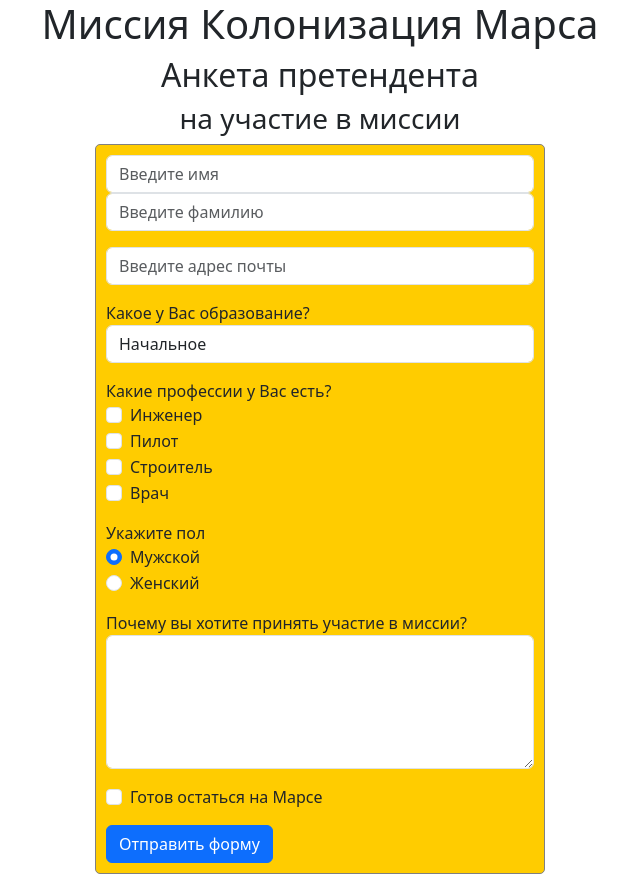
After one commit to alex9127git/MarsColonization, a Flask app: page /register in a window 1280 px wide. The commit adds this page. Shown: the whole page, without its empty margins (320-960 px from the left). Run offline with Flask 2, Linux system fonts and the light colour scheme.

Commit message:
Added page that displays register form answers

```diff
--- a/main.py
+++ b/main.py
@@ -1,21 +1,24 @@
 # -*- encoding: utf-8 -*-
 import os
-from flask import Flask, render_template, request
+from flask import Flask, render_template, request, url_for, redirect
 import db_session
 
 
 app = Flask(__name__)
+answers_param = dict()
 
 
 @app.route("/")
 @app.route("/index")
 def root():
-    return render_template('base.html', title='Домашняя страница')
+    return render_template('base.html', title='Домашняя страница',
+                           stylesheet_path=url_for('static', filename='css/style.css'))
 
 
 @app.route("/list_prof/<list_type>")
 def list_prof(list_type):
-    return render_template('profession_list.html', title='Список профессий', list_type=list_type)
+    return render_template('profession_list.html', title='Список профессий', list_type=list_type,
+                           stylesheet_path=url_for('static', filename='css/style.css'))
 
 
 @app.route("/promotion")
@@ -39,10 +42,33 @@ def promotion_image():
         return file.read()
 
 
-@app.route("/registration_form")
-def registration_form():
-    with open("static/html/form.html", "r", encoding="utf-8") as file:
-        return file.read()
+@app.route("/register", methods=["GET", "POST"])
+def register():
+    global answers_param
+    if request.method == 'GET':
+        return render_template('register.html', title='Анкета претендента на участие в миссии',
+                               stylesheet_path=url_for('static', filename='css/style.css'))
+    elif request.method == 'POST':
+        answers_param = {
+            "name": request.form.get('name'),
+            "surname": request.form.get('surname'),
+            "email": request.form.get('email'),
+            "education": request.form.get('education'),
+            "engineer": request.form.get('engineer') is not None,
+            "pilot": request.form.get('pilot') is not None,
+            "builder": request.form.get('builder') is not None,
+            "nurse": request.form.get('nurse') is not None,
+            "sex": request.form.get('sex'),
+            "motive": request.form.get('motive'),
+            "ready": request.form.get('accept') is not None
+        }
+        return redirect("/answer")
+
+
+@app.route("/answer")
+def answer():
+    global answers_param
+    return render_template('answer.html')
 
 
 @app.route("/load_photo", methods=["GET", "POST"])
--- a/static/css/style.css
+++ b/static/css/style.css
@@ -1,6 +1,7 @@
-h1 {
-   color: #ff0000
+.error_message {
+    color: red
 }
+
 
 form.login_form {
     margin-left: auto;
--- a/templates/base.html
+++ b/templates/base.html
@@ -5,11 +5,11 @@
     <link href="https://cdn.jsdelivr.net/npm/bootstrap@5.3.0-alpha1/dist/css/bootstrap.min.css" rel="stylesheet"
           integrity="sha384-GLhlTQ8iRABdZLl6O3oVMWSktQOp6b7In1Zl3/Jr59b6EGGoI1aFkw7cmDA6j6gD"
           crossorigin="anonymous"/>
+    <link rel="stylesheet" type="text/css" href="{{ stylesheet_path }}"/>
     <title>{{ title }}</title>
 </head>
 <body>
-    <h1>Миссия Колонизация Марса</h1>
-    <h4>И на Марсе будут яблони цвести!</h4>
+    <h1 align="center">Миссия Колонизация Марса</h1>
     {% block content %} {% endblock %}
 </body>
 </html>
--- a/templates/profession_list.html
+++ b/templates/profession_list.html
@@ -22,6 +22,6 @@
     <li>пилот дронов</li>
 </{{ list_type }}>
 {% else %}
-<h4 style="color: red">Неверный параметр</h4>
+<h2 class="error_message">Неверный параметр</h2>
 {% endif %}
 {% endblock %}
--- /dev/null
+++ b/templates/register.html
@@ -0,0 +1,68 @@
+{% extends "base.html" %}
+
+{% block content %}
+<h2 align="center">Анкета претендента</h2>
+<h3 align="center">на участие в миссии</h3>
+<div>
+    <form class="login_form" method="post">
+        <input type="text" class="form-control" id="name" placeholder="Введите имя" name="name">
+        <input type="text" class="form-control" id="surname" placeholder="Введите фамилию" name="surname">
+        <p></p>
+        <input type="email" class="form-control" id="email" placeholder="Введите адрес почты" name="email">
+        <p></p>
+        <div class="form-group">
+            <label for="eduSelect">Какое у Вас образование?</label>
+            <select class="form-control" id="eduSelect" name="education">
+                <option>Начальное</option>
+                <option>Основное общее</option>
+                <option>Среднее общее</option>
+                <option>Высшее</option>
+            </select>
+        </div>
+        <p></p>
+        <div class="form-group" id="professionSelect">
+            <label for="professionSelect">Какие профессии у Вас есть?</label>
+            <div class="form-check">
+                <input type="checkbox" class="form-check-input" id="engineer" name="engineer" value="checked">
+                <label class="form-check-label" for="engineer">Инженер</label>
+            </div>
+            <div class="form-check">
+                <input type="checkbox" class="form-check-input" id="pilot" name="pilot" value="checked">
+                <label class="form-check-label" for="pilot">Пилот</label>
+            </div>
+            <div class="form-check">
+                <input type="checkbox" class="form-check-input" id="builder" name="builder" value="checked">
+                <label class="form-check-label" for="builder">Строитель</label>
+            </div>
+            <div class="form-check">
+                <input type="checkbox" class="form-check-input" id="nurse" name="nurse" value="checked">
+                <label class="form-check-label" for="nurse">Врач</label>
+            </div>
+        </div>
+        <p></p>
+        <div class="form-group" id="sexSelect">
+            <label for="sexSelect">Укажите пол</label>
+            <div class="form-check">
+                <input class="form-check-input" type="radio" name="sex" id="male" value="male" checked>
+                <label class="form-check-label" for="male">Мужской</label>
+            </div>
+            <div class="form-check">
+                <input class="form-check-input" type="radio" name="sex" id="female" value="female">
+                <label class="form-check-label" for="female">Женский</label>
+            </div>
+        </div>
+        <p></p>
+        <div class="form-group">
+            <label for="motive">Почему вы хотите принять участие в миссии?</label>
+            <textarea class="form-control" id="motive" rows="5" name="motive"></textarea>
+        </div>
+        <p></p>
+        <div class="form-group form-check">
+            <input type="checkbox" class="form-check-input" id="acceptRules" name="accept" value="checked">
+            <label class="form-check-label" for="acceptRules">Готов остаться на Марсе</label>
+        </div>
+        <p></p>
+        <button type="submit" class="btn btn-primary">Отправить форму</button>
+    </form>
+</div>
+{% endblock %}
```
Also changed, not shown: static/html/form.html (deleted, +0 -79 lines), templates/answer.html (added, +14 -0 lines).
